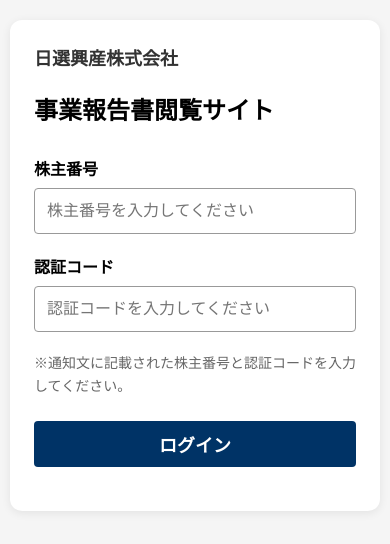
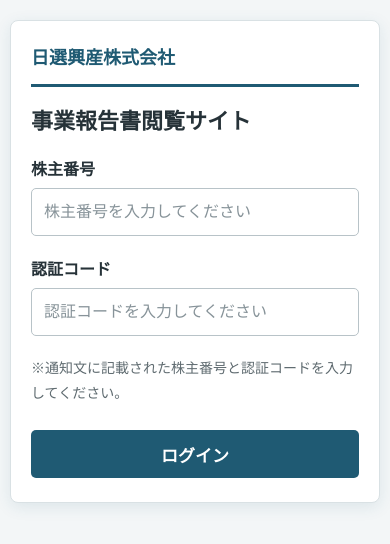
Before and after one commit to NMD5254/stockholder-web-kousan, a plain HTML site: page index.html in a window 390 px wide. Drawn offline with Linux system fonts and the light colour scheme.

Commit message:
Update style.css

```diff
--- a/style.css
+++ b/style.css
@@ -1,7 +1,34 @@
+/* ========================================
+   日選興産株式会社
+   株主向け事業報告書閲覧サイト
+   ======================================== */
+
+:root {
+    --primary-color: #1f5a73;
+    --primary-hover: #17485d;
+    --primary-light: #eaf3f6;
+
+    --background-color: #f3f6f7;
+    --card-background: #ffffff;
+
+    --text-color: #263238;
+    --sub-text-color: #5f6b70;
+
+    --border-color: #b8c3c8;
+    --focus-color: #2e7d8f;
+
+    --error-color: #b3261e;
+    --error-background: #fcebea;
+
+    --success-color: #256b3d;
+    --success-background: #eaf5ed;
+}
+
 body {
     margin: 0;
     padding: 20px;
-    background: #f5f5f5;
+    background: var(--background-color);
+    color: var(--text-color);
     font-family:
         "Yu Gothic",
         "Yu Gothic UI",
@@ -9,96 +36,163 @@ body {
         sans-serif;
 }
 
+/* ログイン画面の外枠 */
 .login-box {
     max-width: 520px;
     margin: 30px auto;
     padding: 32px;
-    background: #ffffff;
-    border-radius: 12px;
-    box-shadow: 0 2px 10px rgba(0, 0, 0, 0.08);
+    background: var(--card-background);
+    border: 1px solid #d9e1e4;
+    border-radius: 10px;
+    box-shadow: 0 4px 16px rgba(31, 90, 115, 0.10);
 }
 
+/* 会社名 */
 .company-name {
+    margin-bottom: 10px;
+    padding-bottom: 12px;
+    border-bottom: 3px solid var(--primary-color);
+    color: var(--primary-color);
     font-size: 20px;
     font-weight: bold;
-    color: #333333;
-    margin-bottom: 25px;
+    line-height: 1.5;
 }
 
+/* ページ見出し */
 h1 {
-    margin-top: 0;
-    margin-bottom: 30px;
+    margin-top: 22px;
+    margin-bottom: 18px;
+    color: var(--text-color);
     font-size: 24px;
     font-weight: bold;
-    line-height: 1.3;
+    line-height: 1.4;
 }
 
+/* 案内文 */
+.guide-text {
+    margin-top: 0;
+    margin-bottom: 24px;
+    color: var(--sub-text-color);
+    font-size: 14px;
+    line-height: 1.8;
+}
+
+/* 入力項目名 */
 label {
     display: block;
     margin-bottom: 8px;
-    font-size: 18px;
+    color: var(--text-color);
+    font-size: 17px;
     font-weight: bold;
 }
 
+/* 入力欄 */
 input {
     width: 100%;
-    height: 44px;
+    height: 46px;
+    margin-bottom: 20px;
     padding: 8px 12px;
-    margin-bottom: 20px;
     box-sizing: border-box;
-    border: 1px solid #999999;
-    border-radius: 4px;
+    border: 1px solid var(--border-color);
+    border-radius: 5px;
+    background: #ffffff;
+    color: var(--text-color);
     font-size: 16px;
+    transition:
+        border-color 0.2s ease,
+        box-shadow 0.2s ease;
 }
 
+/* 入力中の表示 */
+input:focus {
+    border-color: var(--focus-color);
+    outline: none;
+    box-shadow: 0 0 0 3px rgba(46, 125, 143, 0.16);
+}
+
+/* 入力例の文字 */
+input::placeholder {
+    color: #879399;
+}
+
+/* ログインボタン */
 button {
     width: 100%;
-    height: 44px;
+    height: 46px;
     border: none;
-    border-radius: 4px;
-    background: #003366;
+    border-radius: 5px;
+    background: var(--primary-color);
     color: #ffffff;
     font-size: 18px;
     font-weight: bold;
     cursor: pointer;
+    transition:
+        background-color 0.2s ease,
+        box-shadow 0.2s ease,
+        transform 0.1s ease;
 }
 
 button:hover {
-    background: #004b99;
+    background: var(--primary-hover);
+    box-shadow: 0 3px 8px rgba(31, 90, 115, 0.22);
 }
 
-.guide-text {
-    margin-top: 0;
-    margin-bottom: 24px;
-    font-size: 14px;
-    line-height: 1.6;
-    color: #666666;
+button:active {
+    transform: translateY(1px);
 }
 
+/* キーボード操作時のボタン表示 */
+button:focus-visible {
+    outline: 3px solid rgba(46, 125, 143, 0.35);
+    outline-offset: 2px;
+}
+
+/* ボタン無効時 */
+button:disabled {
+    background: #9ba8ad;
+    cursor: not-allowed;
+    box-shadow: none;
+}
+
+/* 処理結果メッセージ */
 #message {
     margin-top: 20px;
-    font-size: 16px;
+    padding: 12px 14px;
+    border-radius: 5px;
+    font-size: 15px;
     font-weight: bold;
+    line-height: 1.6;
 }
 
-.error {
-    color: #c62828;
+/* メッセージが空の場合は余白を表示しない */
+#message:empty {
+    display: none;
 }
 
-.success {
-    color: #2e7d32;
+/* エラーメッセージ */
+.error {
+    border: 1px solid #efb8b4;
+    background: var(--error-background);
+    color: var(--error-color);
 }
 
-/* スマホ対応 */
+/* 成功メッセージ */
+.success {
+    border: 1px solid #b4d9bd;
+    background: var(--success-background);
+    color: var(--success-color);
+}
+
+/* スマートフォン対応 */
 @media screen and (max-width: 768px) {
-
     body {
         padding: 10px;
     }
 
     .login-box {
         margin: 10px auto;
-        padding: 24px;
+        padding: 24px 20px;
+        border-radius: 8px;
     }
 
     .company-name {
@@ -106,8 +200,13 @@ button:hover {
     }
 
     h1 {
-        font-size: 24px;
-        margin-bottom: 30px;
+        margin-top: 20px;
+        margin-bottom: 18px;
+        font-size: 22px;
+    }
+
+    .guide-text {
+        font-size: 14px;
     }
 
     label {
@@ -115,12 +214,16 @@ button:hover {
     }
 
     input {
-        height: 46px;
+        height: 48px;
         font-size: 16px;
     }
 
     button {
-        height: 46px;
-        font-size: 18px;
+        height: 48px;
+        font-size: 17px;
+    }
+
+    #message {
+        font-size: 14px;
     }
 }
```
